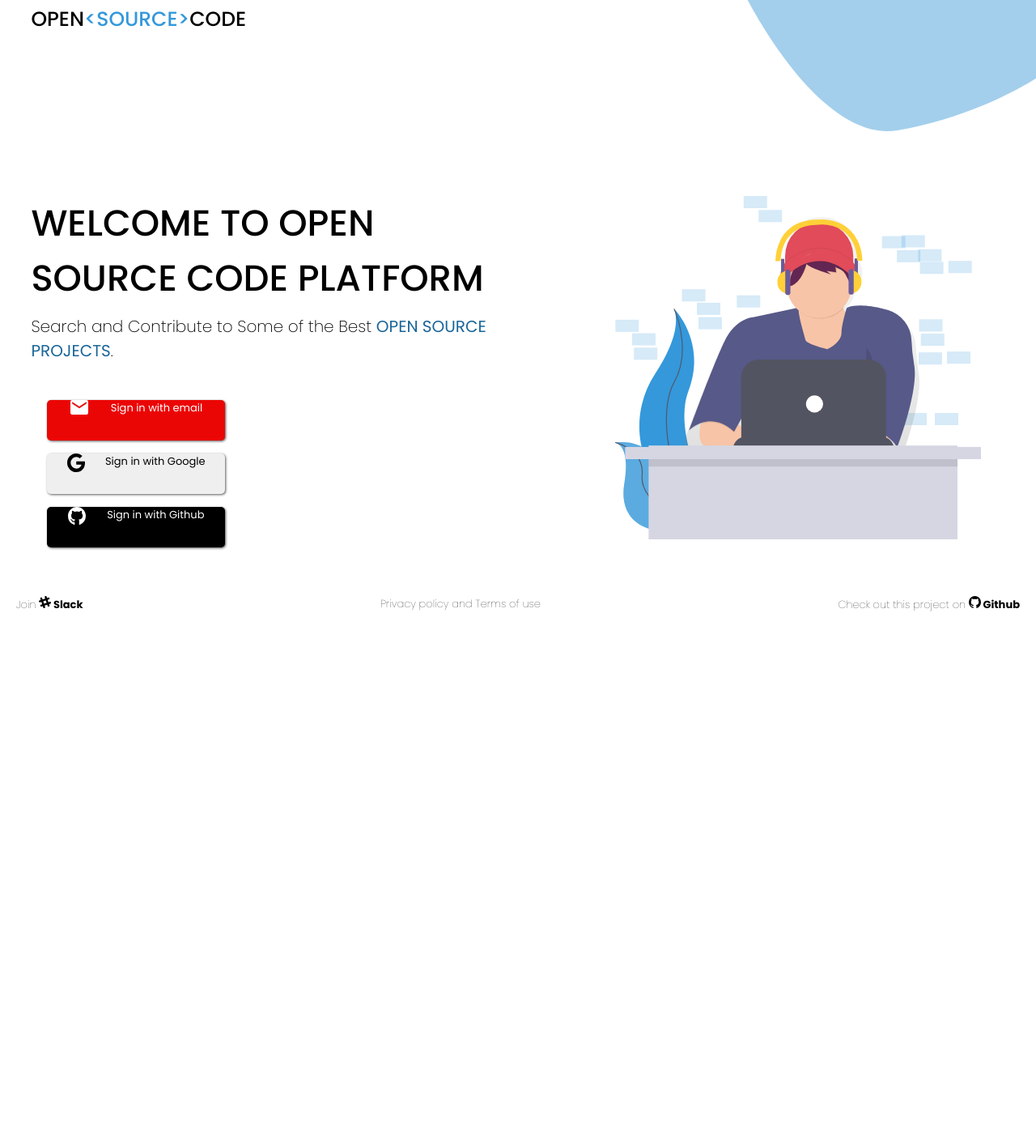
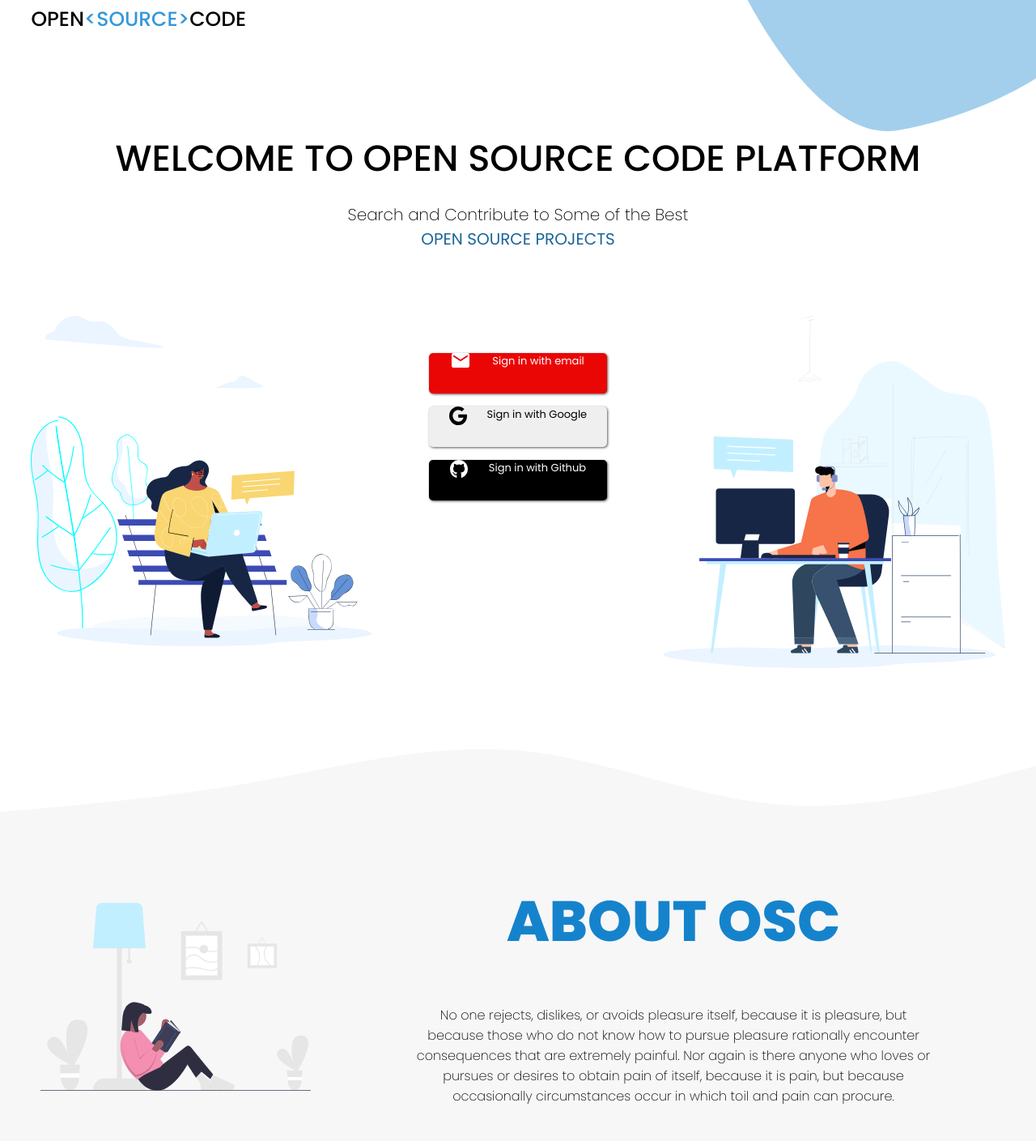
Before and after one commit to jatingupta-2000/LandingPage, a plain HTML site: page index.html in a window 1280 px wide. Shown: the part 11-1420 px from the top of the page at 81% size. Before the commit the page ends 800 px from the top, so only its background shows below. Drawn offline with nearby package versions, Linux system fonts and the light colour scheme.

Commit message:
updated to new designs

```diff
--- a/index.html
+++ b/index.html
@@ -22,15 +22,17 @@
       <h5 class="title">OPEN<span>&ltSOURCE&gt</span>CODE</h5>
       <img src="SVG/Path 29.svg" />
     </header>
-
+    <h5 class="welcome-title">WELCOME TO OPEN SOURCE CODE PLATFORM</h5>
+    <p class="landing-text">
+      Search and Contribute to Some of the Best<br />
+      <span>OPEN SOURCE PROJECTS</span>
+    </p>
     <div class="landing-container">
       <div class="row">
+        <div class="left-col-img">
+          <img src="SVG/left-SVG.svg" />
+        </div>
         <div class="left-col">
-          <h5 class="welcome-title">WELCOME TO OPEN SOURCE CODE PLATFORM</h5>
-          <p class="landing-text">
-            Search and Contribute to Some of the Best
-            <span>OPEN SOURCE PROJECTS</span>.
-          </p>
           <div class="sign-in-buttons">
             <button class="email-button" type="submit">
               <img src="SVG/Icon material-email.svg" />
@@ -80,10 +82,45 @@
           </div>
         </div>
         <div class="right-col">
-          <img src="SVG/undraw_coding_6mjf.svg" />
+          <img src="SVG/right-SVG.svg" />
         </div>
       </div>
     </div>
+    <svg
+      xmlns="http://www.w3.org/2000/svg"
+      class="about-us-curve"
+      viewBox="0 0 1440 320"
+    >
+      <path
+        fill="#F7F7F7"
+        fill-opacity="1"
+        d="M0,192L60,186.7C120,181,240,171,360,149.3C480,128,600,96,720,106.7C840,117,960,171,1080,181.3C1200,192,1320,160,1380,144L1440,128L1440,320L1380,320C1320,320,1200,320,1080,320C960,320,840,320,720,320C600,320,480,320,360,320C240,320,120,320,60,320L0,320Z"
+      ></path>
+    </svg>
+    <div class="about-us-container">
+      <div class="about-left-col">
+        <img src="SVG/about-left-SVG.svg" />
+      </div>
+      <div class="about-right-col">
+        <h1>ABOUT OSC</h1>
+        <br /><br />
+        <p>
+          No one rejects, dislikes, or avoids pleasure itself, because it is
+          pleasure, but because those who do not know how to pursue pleasure
+          rationally encounter consequences that are extremely painful. Nor
+          again is there anyone who loves or pursues or desires to obtain pain
+          of itself, because it is pain, but because occasionally circumstances
+          occur in which toil and pain can procure.
+        </p>
+      </div>
+    </div>
+    <svg xmlns="http://www.w3.org/2000/svg" viewBox="0 0 1440 320">
+      <path
+        fill="#f7f7f7"
+        fill-opacity="1"
+        d="M0,64L48,96C96,128,192,192,288,224C384,256,480,256,576,229.3C672,203,768,149,864,138.7C960,128,1056,160,1152,160C1248,160,1344,128,1392,112L1440,96L1440,0L1392,0C1344,0,1248,0,1152,0C1056,0,960,0,864,0C768,0,672,0,576,0C480,0,384,0,288,0C192,0,96,0,48,0L0,0Z"
+      ></path>
+    </svg>
     <footer>
       <a
         href="https://app.slack.com/client/T011GNSN4SJ/C011GNSNEAJ"
--- a/style.css
+++ b/style.css
@@ -30,9 +30,18 @@ header span {
   display: flex;
 }
 
-.right-col,
 .left-col {
-  width: 50%;
+  width: 30%;
+  align-items: center;
+}
+
+.left-col-img {
+  width: 35%;
+}
+
+.left-col-img img {
+  width: 100%;
+  margin-bottom: 0;
 }
 
 .landing-container {
@@ -44,12 +53,14 @@ header span {
 .welcome-title {
   font-size: 45px;
   font-weight: 500;
+  text-align: center;
 }
 
 .landing-text {
-  padding-top: 10px;
+  padding-top: 20px;
   font-size: 20px;
   font-weight: 200;
+  text-align: center;
 }
 
 .landing-text span {
@@ -60,8 +71,8 @@ header span {
 
 .sign-in-buttons {
   padding-top: 30px;
-  padding-left: 20px;
   display: flex;
+  align-items: center;
   flex-direction: column;
 }
 
@@ -71,9 +82,10 @@ header span {
   margin-top: 2vh;
   border-radius: 5px;
   border: none;
-  max-width: 220px;
+  width: 220px;
   min-height: 50px;
   justify-content: space-evenly;
+
   box-shadow: 1px 1px 3px rgb(90, 90, 90);
 }
 
@@ -114,14 +126,12 @@ header span {
 }
 
 .right-col {
-  max-width: 100%;
+  width: 35%;
+  float: right;
 }
 
 .right-col img {
-  margin-top: 0vh;
-  padding-right: 30px;
-  float: right;
-  width: 80%;
+  width: 100%;
 }
 
 /* email input */
@@ -129,7 +139,7 @@ header span {
 .email-section {
   display: none;
   margin-top: 40px;
-  max-width: 50%;
+  max-width: 100%;
   padding: 10px 20px 20px 10px;
   margin-bottom: 20px;
   box-shadow: 0.5px 0.5px 6px #e6e6e6;
@@ -221,6 +231,37 @@ header span {
   outline: none;
 }
 
+.about-us-container {
+  margin-top: -1vh;
+  background-color: #f7f7f7;
+  display: flex;
+}
+
+.about-left-col {
+  max-width: 30%;
+}
+
+.about-left-col img {
+  max-width: 100%;
+  padding-left: 50px;
+}
+
+.about-right-col {
+  max-width: 50%;
+  text-align: center;
+  margin: -30px auto 0 auto;
+}
+
+.about-right-col h1 {
+  font-weight: 800;
+  font-size: 70px;
+  color: #1583cc;
+}
+
+.about-right-col p {
+  font-weight: 250;
+}
+
 footer {
   font-size: small;
   font-weight: lighter;
@@ -256,6 +297,9 @@ footer img {
     z-index: -1;
   }
 
+  .left-col-img {
+    display: none;
+  }
   header {
     font-size: medium;
     justify-content: center;
@@ -267,6 +311,7 @@ footer img {
 
   .landing-container {
     padding-top: 50px;
+    padding-bottom: 50px;
   }
 
   .row {
@@ -293,6 +338,8 @@ footer img {
     width: 100%;
     text-align: left;
     padding-top: 50px;
+    padding-left: 20px;
+    padding-right: 20px;
     font-size: 30px;
     text-align: center;
   }
@@ -303,7 +350,7 @@ footer img {
   }
 
   .sign-in-buttons button {
-    width: 80%;
+    width: 60%;
   }
 
   .email-section {
@@ -314,6 +361,32 @@ footer img {
     text-align: center;
   }
 
+  .about-us-container {
+    display: block;
+  }
+  .about-us-container div {
+    max-width: 80%;
+  }
+
+  .about-left-col {
+    padding-bottom: 50px;
+
+    margin-right: auto;
+    margin-left: auto;
+  }
+
+  .about-left-col img {
+    padding-left: 0;
+  }
+
+  .about-right-col h1 {
+    line-height: 70px;
+  }
+
+  .about-right-col p {
+    padding-top: -80px;
+  }
+
   footer {
     flex-direction: column;
     text-align: center;
```
Also changed, not shown: SVG/about-left-SVG.svg (added), SVG/left-SVG.svg (added), SVG/right-svg.svg (added).
